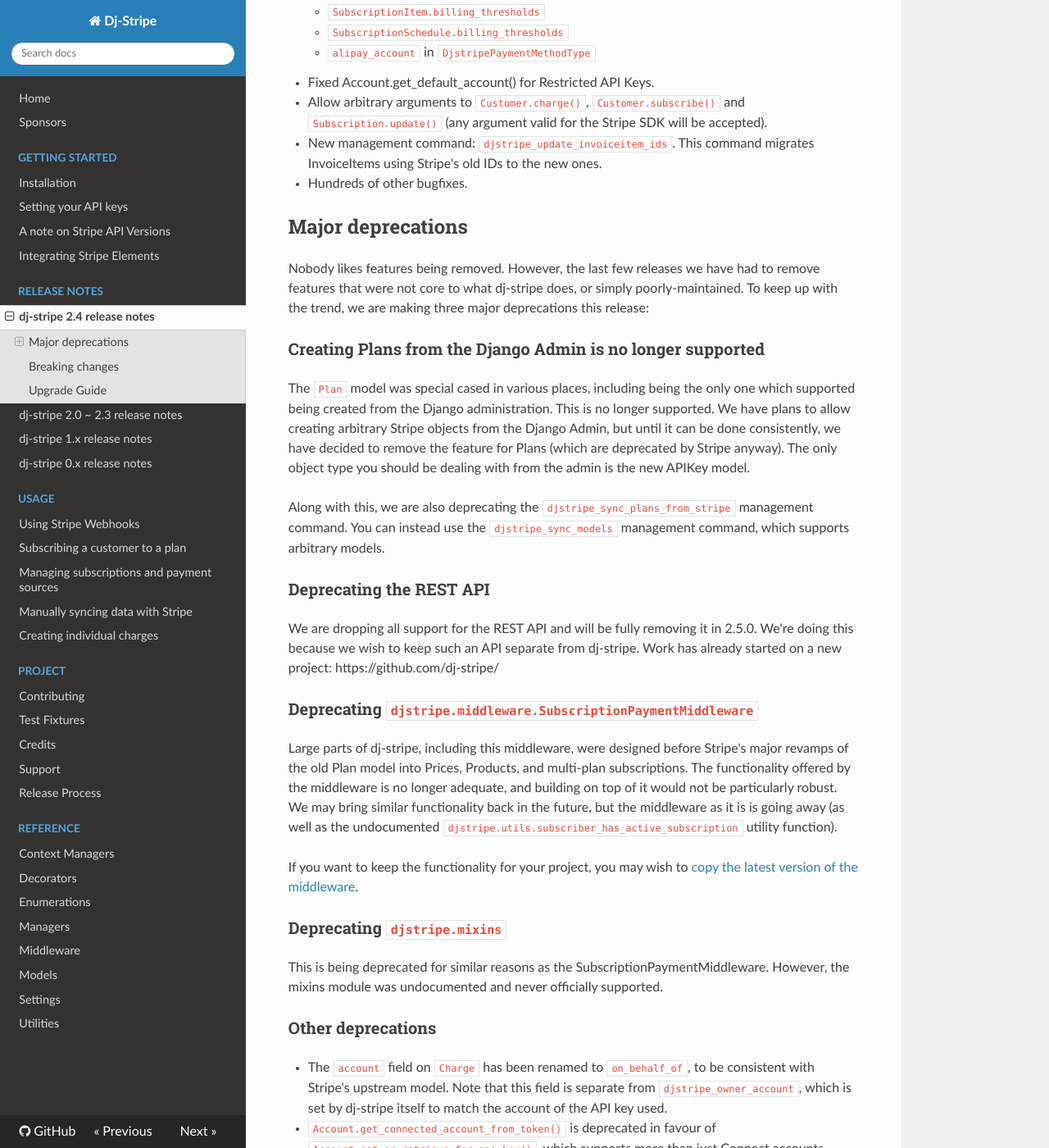
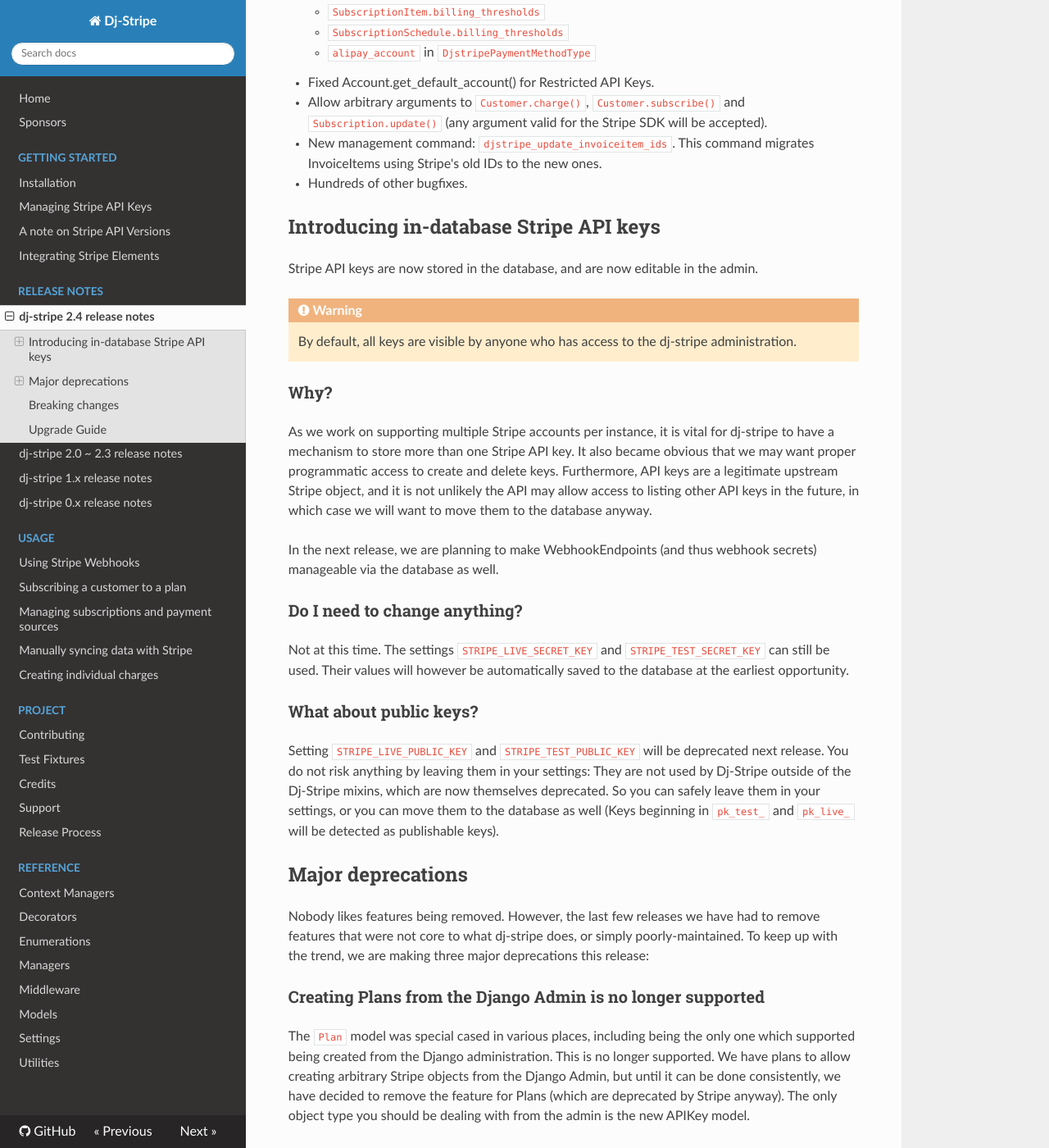
Before and after one commit to dj-stripe/dj-stripe, an MkDocs documentation site: the page built from docs/history/2_4_0.md, in a window 1280 px wide and 1400 px high, scrolled down 1011 px. Shown: the whole window at 82% size. Built offline with MkDocs 1.6.1, drawn with Linux system fonts in a browser that asks for light colours; nearby versions of some CDN libraries; some of the changed text lies outside the part shown.

```diff
--- a/docs/history/2_4_0.md
+++ b/docs/history/2_4_0.md
@@ -24,7 +24,7 @@ _Expected November 2020_
 -   Default Stripe API version is now `2020-08-27`.
 -   First-class support for the Price model, replacing Plans.
 -   Support multi-item subscriptions.
--   Support for API keys in the database (see [API keys](./api_keys.md)).
+-   Support for API keys in the database (see [Managing Stripe API keys](../api_keys.md)).
 -   Support for syncing objects for multiple, different Stripe accounts.
 -   Use Django 3.1 native JSONField when available.
 -   The field `djstripe_owner_account` has been added to all Stripe models, and is
@@ -47,6 +47,41 @@ _Expected November 2020_
 -   New management command: `djstripe_update_invoiceitem_ids`. This command migrates
     InvoiceItems using Stripe's old IDs to the new ones.
 -   Hundreds of other bugfixes.
+
+## Introducing in-database Stripe API keys
+
+Stripe API keys are now stored in the database, and are now editable in the admin.
+
+!!! warning
+
+    By default, all keys are visible by anyone who has access to the dj-stripe
+    administration.
+
+### Why?
+
+As we work on supporting multiple Stripe accounts per instance, it is vital for
+dj-stripe to have a mechanism to store more than one Stripe API key. It also became
+obvious that we may want proper programmatic access to create and delete keys.
+Furthermore, API keys are a legitimate upstream Stripe object, and it is not unlikely
+the API may allow access to listing other API keys in the future, in which case we will
+want to move them to the database anyway.
+
+In the next release, we are planning to make WebhookEndpoints (and thus webhook secrets)
+manageable via the database as well.
+
+### Do I need to change anything?
+
+Not at this time. The settings `STRIPE_LIVE_SECRET_KEY` and `STRIPE_TEST_SECRET_KEY` can
+still be used. Their values will however be automatically saved to the database at the
+earliest opportunity.
+
+### What about public keys?
+
+Setting `STRIPE_LIVE_PUBLIC_KEY` and `STRIPE_TEST_PUBLIC_KEY` will be deprecated next
+release. You do not risk anything by leaving them in your settings: They are not used by
+Dj-Stripe outside of the Dj-Stripe mixins, which are now themselves deprecated. So you
+can safely leave them in your settings, or you can move them to the database as well
+(Keys beginning in `pk_test_` and `pk_live_` will be detected as publishable keys).
 
 ## Major deprecations
 
--- a/mkdocs.yml
+++ b/mkdocs.yml
@@ -21,7 +21,7 @@ nav:
   - Sponsors: project/sponsors.md
   - Getting Started:
     - Installation: installation.md
-    - Setting your API keys: api_keys.md
+    - Managing Stripe API Keys: api_keys.md
     - A note on Stripe API Versions: api_versions.md
     - Integrating Stripe Elements: stripe_elements_js.md
   - Release notes:
```
Also changed, not shown: docs/api_keys.md (+57 -6 lines), docs/history/2_x.md (+1 -1 lines).
